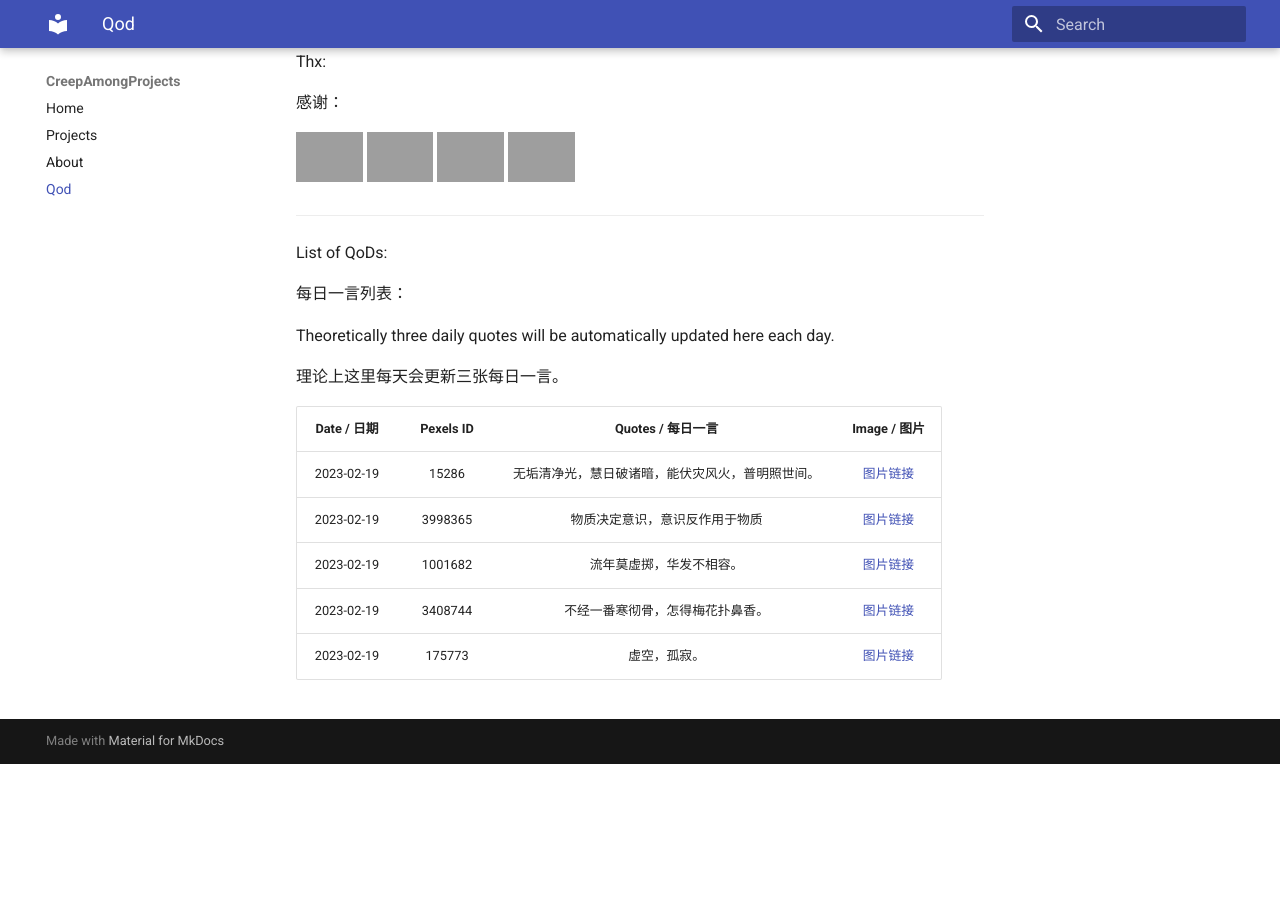
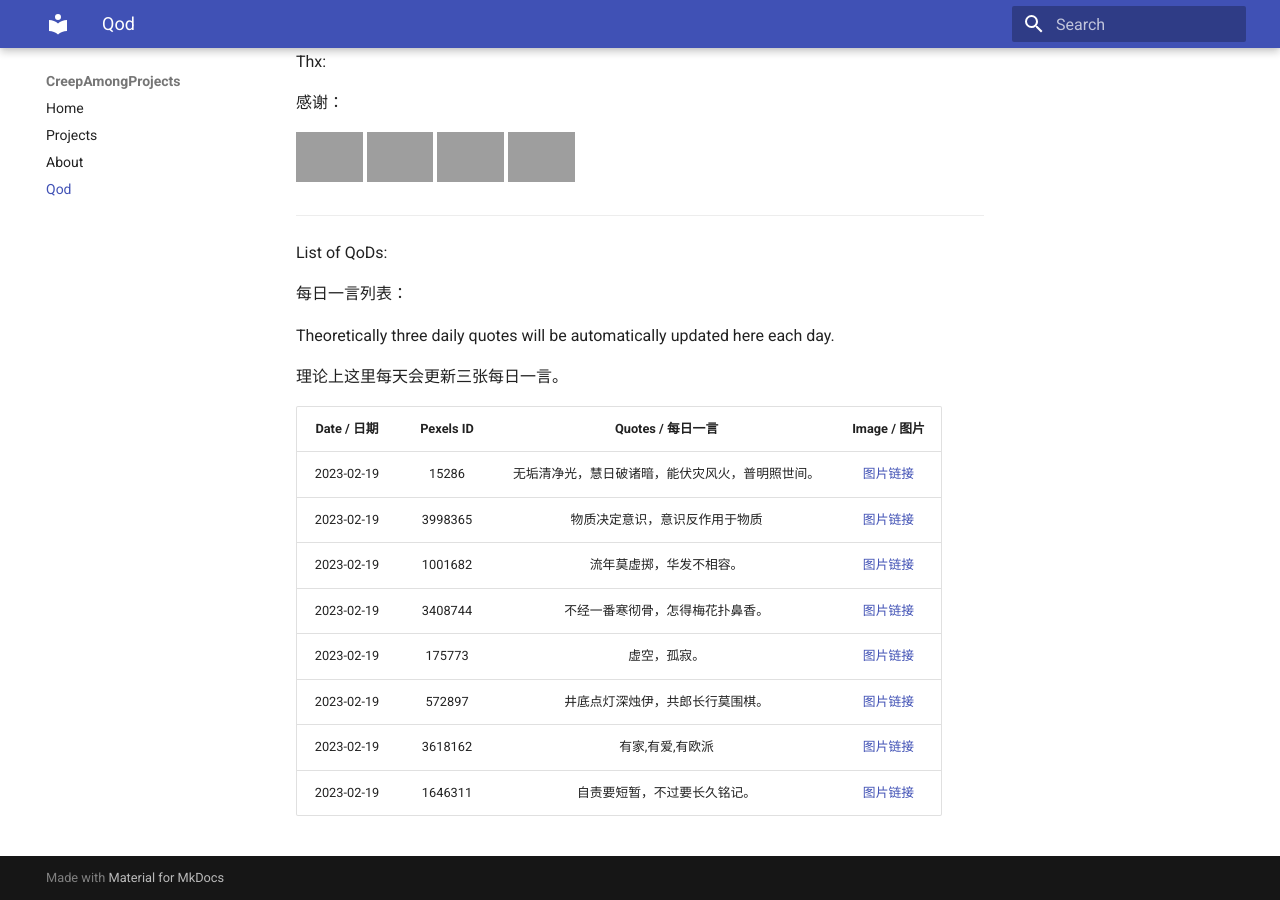
Before and after one commit to Creep-Among-Projects/CAP-Pages, an MkDocs documentation site: the page built from docs/qod.md, in a window 1280 px wide and 900 px high, scrolled down 516 px, cut to the strip 0-900 px from the top of the window. Built offline with MkDocs 1.6.1 and Material for MkDocs 9.7.7, drawn with Linux system fonts in a browser that asks for light colours; comment, search, counter and statistics services are not loaded; before the commit the page ends 1280 px from its top, so only the background shows below that; grey boxes are pictures that could not be loaded.

Commit message:
QoD Generator: 2023-02-19 01:37:54 UTC+00:00

```diff
--- a/docs/qod.md
+++ b/docs/qod.md
@@ -43,3 +43,6 @@ Theoretically three daily quotes will be automatically updated here each day.
 |2023-02-19|1001682|流年莫虚掷，华发不相容。|[图片链接](./qods/1001682.jpg)|
 |2023-02-19|3408744|不经一番寒彻骨，怎得梅花扑鼻香。|[图片链接](./qods/3408744.jpg)|
 |2023-02-19|175773|虚空，孤寂。|[图片链接](./qods/175773.jpg)|
+|2023-02-19|572897|井底点灯深烛伊，共郎长行莫围棋。|[图片链接](./qods/572897.jpg)|
+|2023-02-19|3618162|有家,有爱,有欧派|[图片链接](./qods/3618162.jpg)|
+|2023-02-19|1646311|自责要短暂，不过要长久铭记。|[图片链接](./qods/1646311.jpg)|
```
Also changed, not shown: docs/qods/1646311.jpg (added), docs/qods/3618162.jpg (added), docs/qods/572897.jpg (added), 1 other file.
